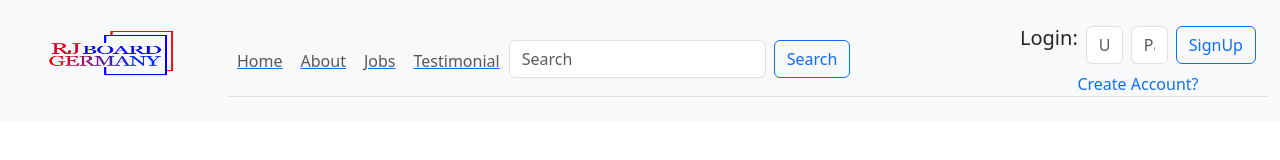
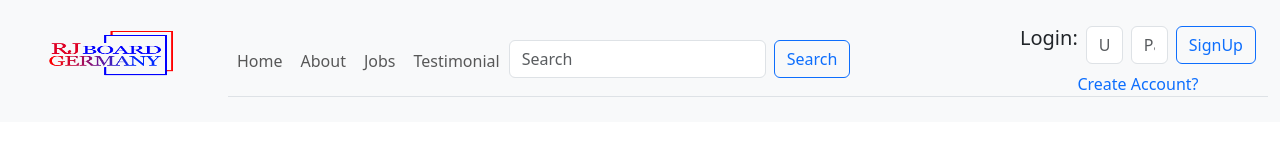
Before and after one commit to NickConsignado/Rapid-Jobs-Board-Germany, a React (Vite) app: page / in a window 1280 px wide. Shown: the top 160 px of the page. Built offline with nearby package versions, Linux system fonts and the light colour scheme.

Commit message:
remove navlink underline

```diff
--- a/src/components/Navbar.jsx
+++ b/src/components/Navbar.jsx
@@ -5,7 +5,7 @@ function Navbar() {
   return (
     <>
       <header>
-        <nav className="navbar navbar-expand-lg bg-light">
+        <nav className="navbar navbar-expand-lg bg-light" >
           <div className="container-fluid">
             <p className="navbar-brand">
               <img
@@ -31,24 +31,24 @@ function Navbar() {
             >
               <ul className="navbar-nav me-auto mb-2 mb-lg-0">
                 <li className="nav-item">
-                  <NavLink to="./">
+                  <NavLink to="./" style={{textDecoration: "none"}}>
                     <span className="nav-link" aria-current="page">
                       Home
                     </span>
                   </NavLink>
                 </li>
                 <li className="nav-item">
-                  <NavLink to="/about">
+                  <NavLink to="/about" style={{textDecoration: "none"}}>
                     <span className="nav-link">About</span>
                   </NavLink>
                 </li>
                 <li className="nav-item">
-                  <NavLink to="/Jobs">
+                  <NavLink to="/Jobs" style={{textDecoration: "none"}}>
                     <span className="nav-link">Jobs</span>
                   </NavLink>
                 </li>
                 <li className="nav-item">
-                  <NavLink to="/Testimonial">
+                  <NavLink to="/Testimonial" style={{textDecoration: "none"}}>
                     <span className="nav-link">Testimonial</span>
                   </NavLink>
                 </li>
```
